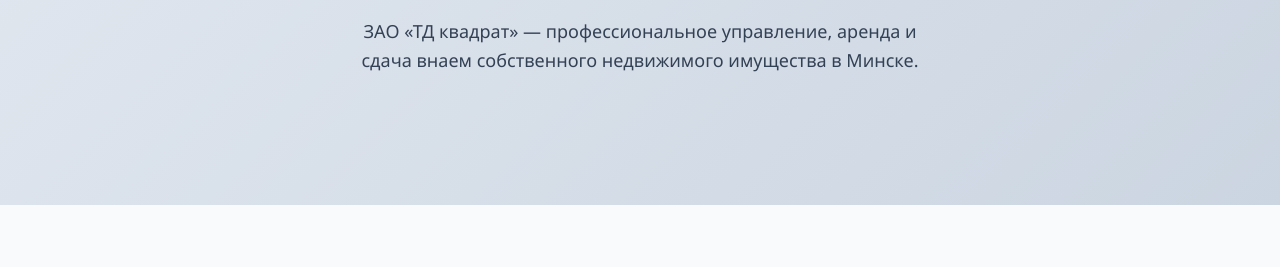
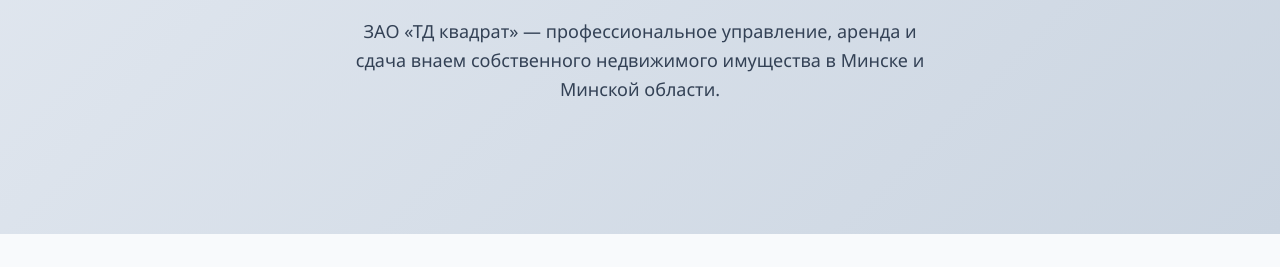
Before and after one commit to td-square/website, a plain HTML site: page index.html in a window 1280 px wide. Shown: the part 230-497 px from the top of the page. Drawn offline with Linux system fonts and the light colour scheme.

Commit message:
Update index.html

```diff
--- a/index.html
+++ b/index.html
@@ -40,7 +40,7 @@
                 <h1>Коммерческая недвижимость для вашего бизнеса</h1>
                 <p>
                     ЗАО «ТД квадрат» — профессиональное управление, аренда и
-                    сдача внаем собственного недвижимого имущества в Минске.
+                    сдача внаем собственного недвижимого имущества в Минске и Минской области.
                 </p>
             </div>
         </section>
```
